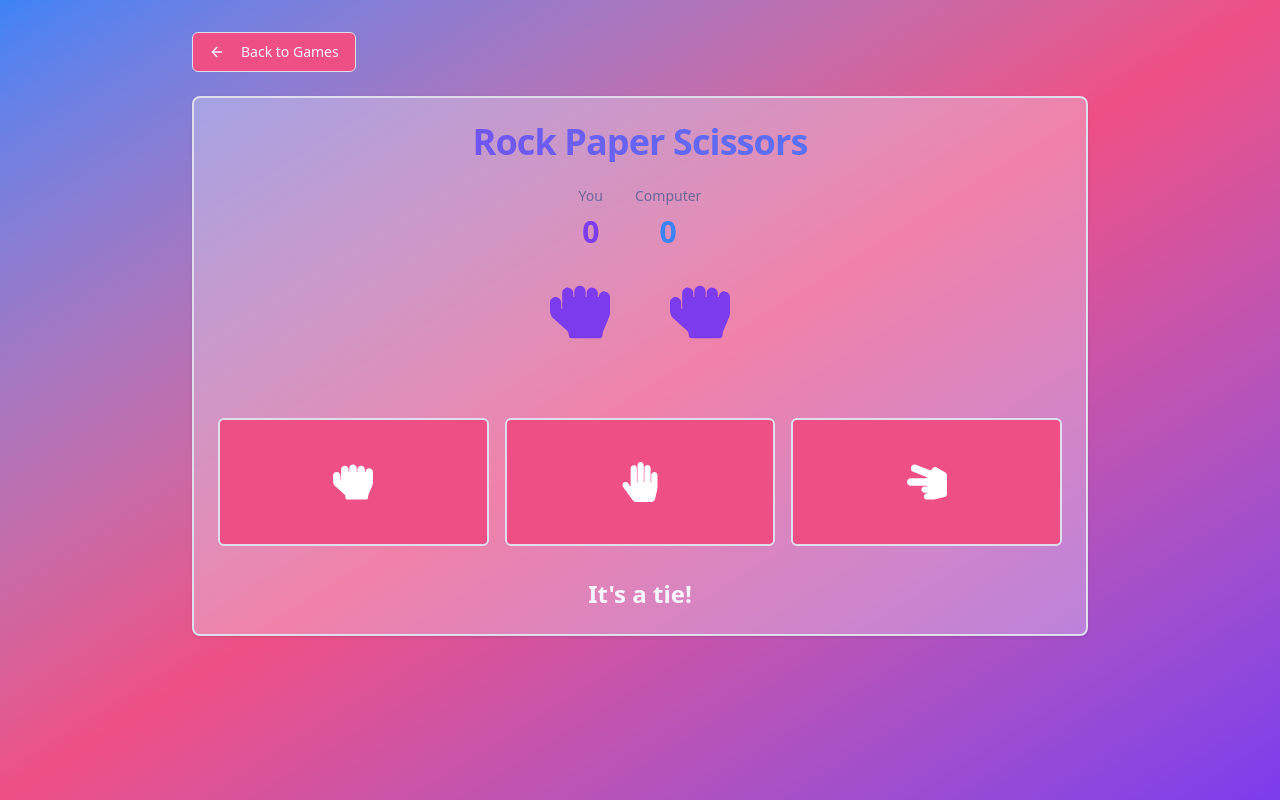
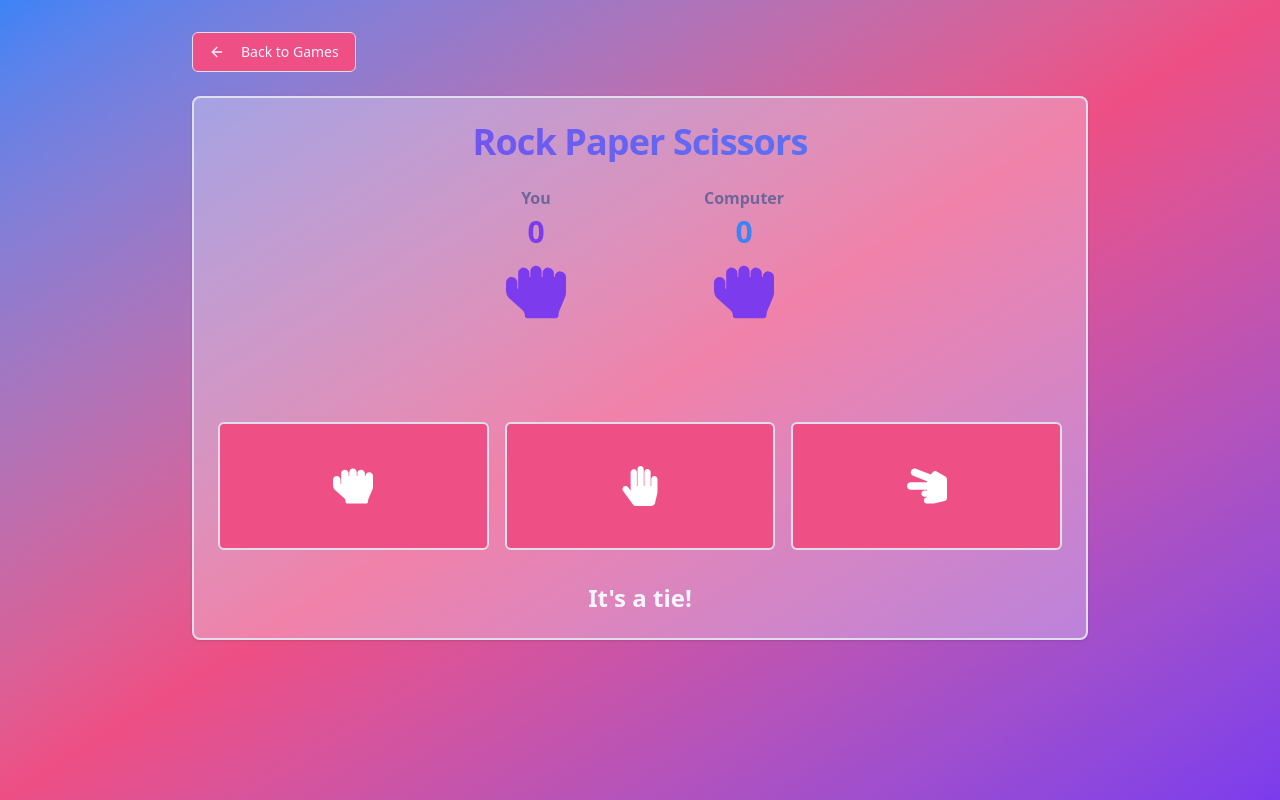
Before and after one commit to Juliasmitjes/game-hub, a React (Vite) app: page /rock-paper-scissors in a window 1280 px wide. Built offline with nearby package versions, Linux system fonts and the light colour scheme.

Commit message:
tictactoe

```diff
--- a/src/pages/Rps.tsx
+++ b/src/pages/Rps.tsx
@@ -58,12 +58,10 @@ type PlayerProps = {
   action?: Action;
 };
 
-function Player({action = "rock" }: PlayerProps) {
+function Player({ action = "rock" }: PlayerProps) {
   return (
-    <div className="flex flex-col font-myText w-30 h-30">
-      <div className="flex flex-row justify-center items-center">
-        {action && <ActionIcon action={action} size={60} className="text-primary"/>}
-      </div>
+    <div className="flex flex-col items-center justify-items-center font-myText w-32 h-32">
+      {action && <ActionIcon action={action} size={60} className="text-primary" />}
     </div>
   );
 }
@@ -134,32 +132,27 @@ function Rps() {
           </CardHeader>
         <CardContent>
 
-          <div className="flex justify-center gap-8 mb-8">
-              <div className="text-center">
-                <p className="text-sm text-muted-foreground mb-2">You</p>
-                <p className="text-3xl font-bold text-primary">{playerScore}</p>
-              </div>
-              <div className="text-center">
-                <p className="text-sm text-muted-foreground mb-2">Computer</p>
-                <p className="text-3xl font-bold text-secondary">{computerScore}</p>
-              </div>
+          <div className="flex justify-center gap-12 mb-8">
+            {/* Player column */}
+            <div className="flex flex-col items-center text-center w-40">
+              <p className="text-md font-bold text-muted-foreground mb-1">You</p>
+              <p className="text-3xl font-bold text-primary mb-3">{playerScore}</p>
+              <Player name="Player" action={playerAction} />
             </div>
 
-
-        <div>
-          <div className="flex items-center justify-center pb-4">
-            <Player name="Player" action={playerAction} />
-            <Player name="Computer" action={computerAction} />
+            {/* Computer column */}
+            <div className="flex flex-col items-center text-center w-40">
+              <p className="text-md font-bold text-muted-foreground mb-1">Computer</p>
+              <p className="text-3xl font-bold text-secondary mb-3">{computerScore}</p>
+              <Player name="Computer" action={computerAction} />
+            </div>
           </div>
-
-
 
           <div className="grid grid-cols-3 gap-4 mb-8">
             <ActionButton action="rock" onActionSelected={onActionSelected} />
             <ActionButton action="paper" onActionSelected={onActionSelected} />
             <ActionButton action="scissors" onActionSelected={onActionSelected} />
           </div>
-        </div>
 
         <ShowWinner winner={winner} />
         </CardContent>
--- a/src/pages/TicTacToe.tsx
+++ b/src/pages/TicTacToe.tsx
@@ -1,25 +1,26 @@
-import { useState } from "react";
+import { useState } from 'react';
+import { Link } from "react-router-dom";
 import { Button } from "../components/ui/button";
+import { ArrowLeft, RotateCcw } from "lucide-react";
 import { Card, CardContent, CardHeader, CardTitle } from "../components/ui/card";
-import { ArrowLeft, RotateCcw } from "lucide-react";
-import { Link } from "react-router-dom";
+
 
 type Player = "X" | "O" | null;
 
-const TicTacToe = () => {
+const Tictactoe = () => {
   const [board, setBoard] = useState<Player[]>(Array(9).fill(null));
   const [isPlayerTurn, setIsPlayerTurn] = useState(true);
-  const [score, setScore] = useState({ player: 0, computer: 0, draws: 0 });
+  const [score, setScore] = useState({ player: 0, computer: 0, draw: 0 });
   const [gameOver, setGameOver] = useState(false);
 
-  const winningCombinations = [
-    [0, 1, 2], [3, 4, 5], [6, 7, 8], // rows
-    [0, 3, 6], [1, 4, 7], [2, 5, 8], // columns
-    [0, 4, 8], [2, 4, 6] // diagonals
+  const winningCombinaties = [
+    [0, 1, 2], [3, 4, 5], [6, 7, 8], // rijen
+    [0, 3, 6], [1, 4, 7], [2, 5, 8], // kolomen
+    [0, 4, 8], [2, 4, 6] // diagonaal
   ];
 
   const checkWinner = (currentBoard: Player[]): Player => {
-    for (const [a, b, c] of winningCombinations) {
+    for (const [a, b, c] of winningCombinaties) {
       if (currentBoard[a] && currentBoard[a] === currentBoard[b] && currentBoard[a] === currentBoard[c]) {
         return currentBoard[a];
       }
@@ -32,81 +33,44 @@ const TicTacToe = () => {
   };
 
   const getComputerMove = (currentBoard: Player[]): number => {
-    // Simple AI: Try to win, block player, or pick random
+  const available = currentBoard
+    .map((cell, i) => (cell === null ? i : -1))
+    .filter(i => i !== -1);
 
-    // Try to win
-    for (let i = 0; i < 9; i++) {
-      if (!currentBoard[i]) {
-        const testBoard = [...currentBoard];
-        testBoard[i] = "O";
-        if (checkWinner(testBoard) === "O") return i;
-      }
-    }
-
-    // Try to block player
-    for (let i = 0; i < 9; i++) {
-      if (!currentBoard[i]) {
-        const testBoard = [...currentBoard];
-        testBoard[i] = "X";
-        if (checkWinner(testBoard) === "X") return i;
-      }
-    }
-
-    // Pick center if available
-    if (!currentBoard[4]) return 4;
-
-    // Pick random available cell
-    const available = currentBoard.map((cell, i) => cell === null ? i : -1).filter(i => i !== -1);
   return available[Math.floor(Math.random() * available.length)];
 };
 
 const handleClick = (index: number) => {
+
   if (board[index] || !isPlayerTurn || gameOver) return;
 
   const newBoard = [...board];
   newBoard[index] = "X";
   setBoard(newBoard);
 
-    const winner = checkWinner(newBoard);
-    if (winner) {
-      setGameOver(true);
-      setScore(prev => ({ ...prev, player: prev.player + 1 }));
-      // toast.success("You won! 🎉");
-      return;
-    }
-
-    if (isBoardFull(newBoard)) {
-      setGameOver(true);
-      setScore(prev => ({ ...prev, draws: prev.draws + 1 }));
-      // toast.info("It's a draw! 🤝");
-      return;
-    }
+  if (checkWinner(newBoard)) return endGame("player");
+  if (isBoardFull(newBoard)) return endGame("draw");
 
   setIsPlayerTurn(false);
 
-    // Computer's turn
   setTimeout(() => {
-      const computerMove = getComputerMove(newBoard);
-      newBoard[computerMove] = "O";
-      setBoard(newBoard);
+    const move = getComputerMove(newBoard);
+    newBoard[move] = "O";
+    setBoard([...newBoard]);
 
-      const computerWinner = checkWinner(newBoard);
-      if (computerWinner) {
-        setGameOver(true);
-        setScore(prev => ({ ...prev, computer: prev.computer + 1 }));
-        // toast.error("Computer won! 😢");
-        return;
-      }
-
-      if (isBoardFull(newBoard)) {
-        setGameOver(true);
-        setScore(prev => ({ ...prev, draws: prev.draws + 1 }));
-        // toast.info("It's a draw! 🤝");
-        return;
-      }
+    if (checkWinner(newBoard)) return endGame("computer");
+    if (isBoardFull(newBoard)) return endGame("draw");
 
     setIsPlayerTurn(true);
   }, 500);
+};
+
+const endGame = (winner: "player" | "computer" | "draw") => {
+  setGameOver(true);
+  setScore(prev => ({
+    ...prev,
+    [winner]: prev[winner] + 1
+  }));
 };
 
  const resetGame = () => {
@@ -122,7 +86,7 @@ const TicTacToe = () => {
   };
 
   return (
-    <div className="min-h-screen bg-gradient-to-br from-background via-muted/30 to-background p-4 md:p-8">
+    <div className="min-h-screen bg-gradient-to-br from-secondary via-accent to-primary p-4 md:p-8">
       <div className="max-w-4xl mx-auto">
         <Link to="/">
           <Button variant="outline" className="mb-6">
@@ -131,7 +95,8 @@ const TicTacToe = () => {
           </Button>
         </Link>
 
-        <Card className="border-2 shadow-[var(--shadow-game)]">
+
+        <Card className="mb-8 border-2 shadow-[var(--shadow-game)] bg-background/30">
           <CardHeader>
             <CardTitle className="text-4xl font-bold text-center bg-gradient-to-r from-primary to-secondary bg-clip-text text-transparent">
               Tic Tac Toe
@@ -145,7 +110,7 @@ const TicTacToe = () => {
           </div>
           <div className="text-center">
             <p className="text-sm text-muted-foreground mb-2">Draws</p>
-                <p className="text-3xl font-bold text-muted-foreground">{score.draws}</p>
+            <p className="text-3xl font-bold text-muted-foreground">{score.draw}</p>
           </div>
           <div className="text-center">
             <p className="text-sm text-muted-foreground mb-2">Computer (O)</p>
@@ -168,12 +133,6 @@ const TicTacToe = () => {
           ))}
         </div>
 
-            {!isPlayerTurn && !gameOver && (
-              <p className="text-center text-muted-foreground mb-6 animate-pulse">
-                Computer is thinking...
-              </p>
-            )}
-
          <Button
           onClick={resetGame}
           className="w-full bg-gradient-to-r from-primary to-secondary hover:opacity-90"
@@ -187,6 +146,9 @@ const TicTacToe = () => {
   </div>
 </div>
   );
-};
 
-export default TicTacToe;
+}
+
+
+
+export default Tictactoe
```
Lines whose indentation alone changed are shown as unchanged.
